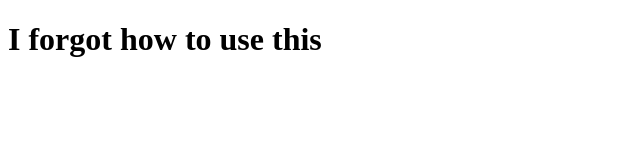
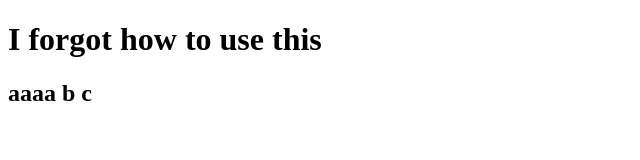
Before and after one commit to stonen15/stonen15.github.io, a plain HTML site: page index.html in a window 1280 px wide. Shown: the whole page, without its empty margins (0-640 px from the left). Drawn offline with Linux system fonts and the light colour scheme.

Commit message:
quick update

```diff
--- a/index.html
+++ b/index.html
@@ -6,6 +6,6 @@
 
 	<body>
 		<h1> I forgot how to use this</h1>
-
+		<h2> aaaa b c</h2>
 	</body>
 </html>
```
